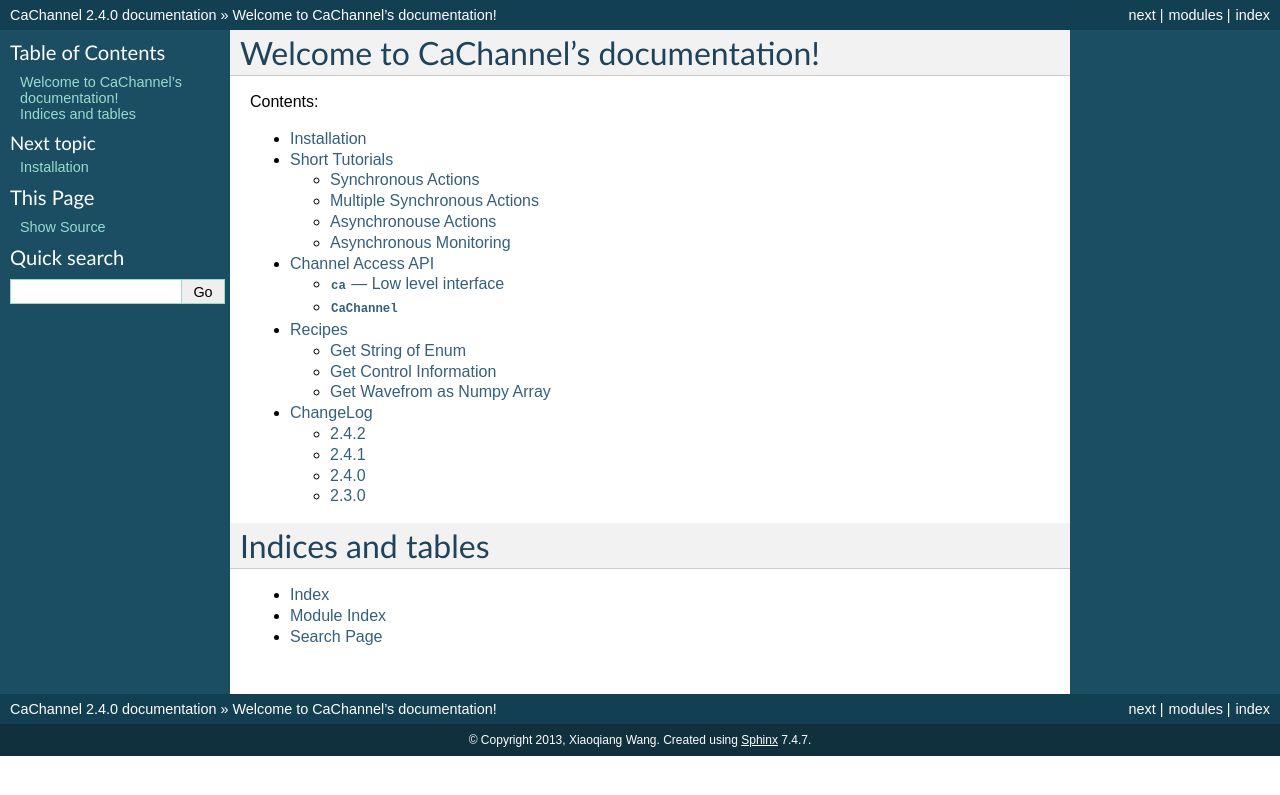
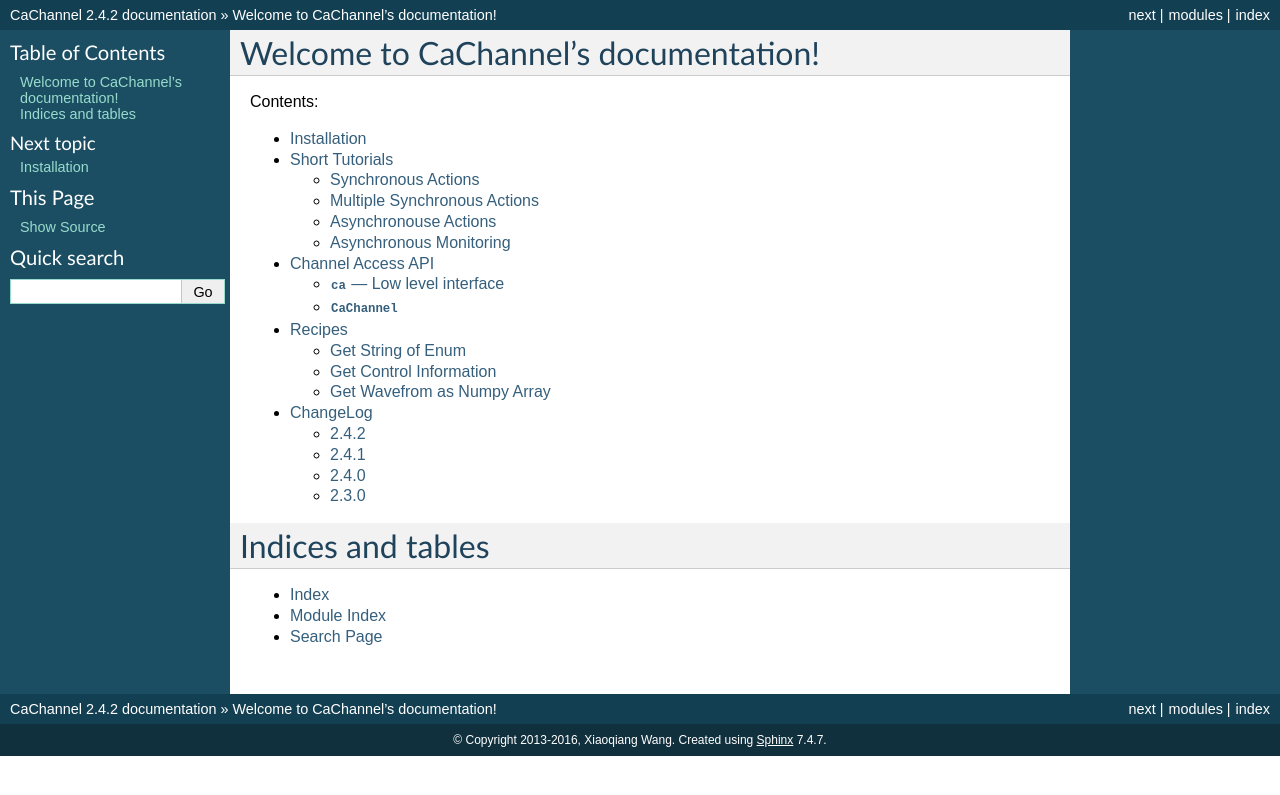
Before and after one commit to CaChannel/CaChannel, a Sphinx documentation site: the page built from docs/source/index.rst, in a window 1280 px wide. Shown: the top 795 px of the page. Built offline with Sphinx 7.4.7, drawn with Linux system fonts in a browser that asks for light colours.

Commit message:
bump version to 2.4.2

```diff
--- a/docs/source/conf.py
+++ b/docs/source/conf.py
@@ -49,7 +49,7 @@
 
 # General information about the project.
 project = u'CaChannel'
-copyright = u'2013, Xiaoqiang Wang'
+copyright = u'2013-2016, Xiaoqiang Wang'
 
 # The version info for the project you're documenting, acts as replacement for
 # |version| and |release|, also used in various other places throughout the
@@ -58,7 +58,7 @@
 # The short X.Y version.
 version = '2.4'
 # The full version, including alpha/beta/rc tags.
-release = '2.4.0'
+release = '2.4.2'
 
 # The language for content autogenerated by Sphinx. Refer to documentation
 # for a list of supported languages.
--- a/setup.py
+++ b/setup.py
@@ -54,7 +54,7 @@
     print("Platform", UNAME, ARCH, " Not Supported")
     sys.exit(1)
 
-rev="2.4.0"
+rev="2.4.2"
 
 define_macros = [("PYCA_VERSION",'"\\"%s\\""'%rev), (UNAME, None)]
 include_dirs = [os.path.join(EPICSBASE,"include"),
```
Also changed, not shown: 1 other file.
